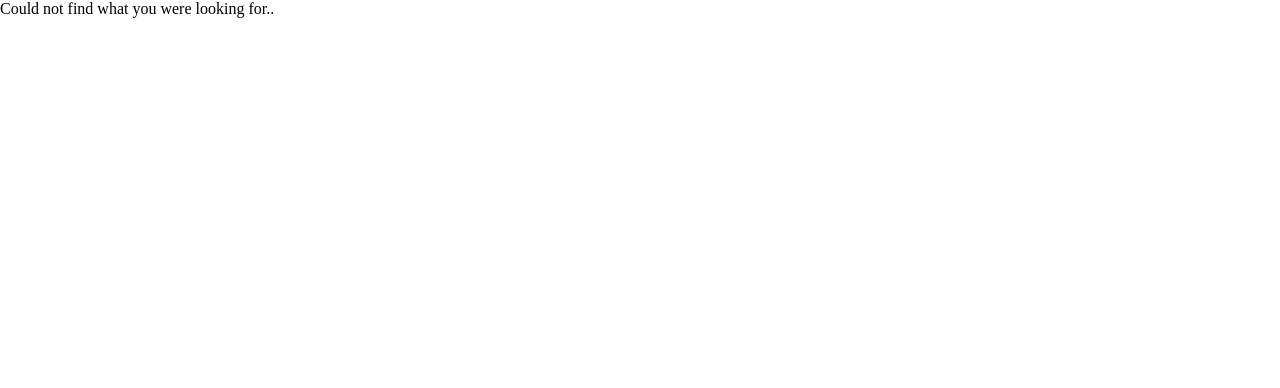
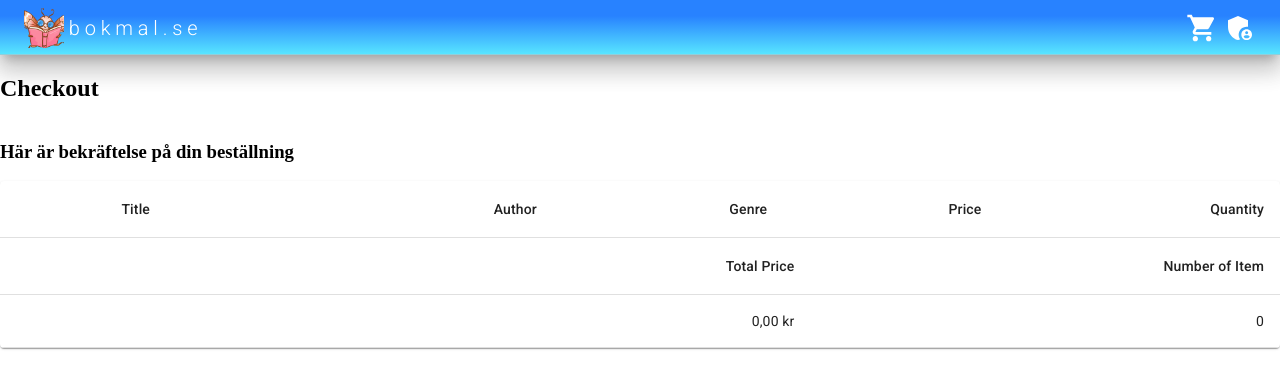
Before and after one commit to Banjo1337/Webshop, a React (Vite) app: page /orderconfirmation in a window 1280 px wide. Shown: the top 388 px of the page. Built offline with nearby package versions, Linux system fonts and the light colour scheme.

Commit message:
add table in checkout and order confirmation

```diff
--- a/src/App.tsx
+++ b/src/App.tsx
@@ -5,6 +5,7 @@ import BookDetails from "./pages/BookDetails";
 import Books from "./pages/Books";
 import Checkout from "./pages/Checkout";
 import ShoppingCart from "./pages/ShoppingCart";
+import OrderConfirmation from "./pages/OrderConfirmation";
 
 function App() {
   return (
@@ -15,6 +16,7 @@ function App() {
         <Route path="shoppingcart" element={<ShoppingCart />} />
         <Route path="admincms" element={<AdminCMS />} />
         <Route path="checkout" element={<Checkout />} />
+        <Route path="orderconfirmation" element={<OrderConfirmation />} />
       </Route>
       <Route
         path="*"
--- a/src/pages/Checkout.tsx
+++ b/src/pages/Checkout.tsx
@@ -1,10 +1,100 @@
 import UserForm from "../components/UserForm";
+import { useCart } from "../contexts/CartContext";
+import Table from "@mui/material/Table";
+import TableBody from "@mui/material/TableBody";
+import TableCell from "@mui/material/TableCell";
+import TableContainer from "@mui/material/TableContainer";
+import TableHead from "@mui/material/TableHead";
+import TableRow from "@mui/material/TableRow";
+import { Box, Button } from "@mui/material";
+import Paper from "@mui/material/Paper";
 
 function Checkout() {
+  const { cart } = useCart();
+  const totalPrice = cart.reduce(
+    (totalPrice, product) => (totalPrice = totalPrice + product.price*product.number),
+    0
+  );
+  const totalNumberOfItem = cart.reduce(
+    (totalNumberOfItem, product) =>
+      (totalNumberOfItem = totalNumberOfItem + product.number),
+    0
+  );
+  var formatter = new Intl.NumberFormat("sv-SE", {
+    style: "currency",
+    currency: "SEK",
+  });
   return (
-    <main>
+    <main style={{ display: "flex", flexDirection: "column" }}>
       <h2>Checkout</h2>
-      <h3>Cart shown here</h3>
+      <h3>Här är din beställning</h3>
+      <TableContainer component={Paper}>
+        <Table sx={{ minWidth: 650 }} aria-label="simple table">
+          <TableHead>
+            <TableRow>
+              <TableCell align="right"></TableCell>
+              <TableCell>Title</TableCell>
+              <TableCell align="right">Author</TableCell>
+              <TableCell align="right">Genre</TableCell>
+              <TableCell align="right">Price</TableCell>
+              <TableCell align="right">Quantity</TableCell>
+            </TableRow>
+          </TableHead>
+          <TableBody>
+            {cart.map((product) => (
+              <TableRow
+                key={product.id}
+                sx={{ "&:last-child td, &:last-child th": { border: 0 } }}
+              >
+                <TableCell align="right">
+                  <Box
+                    component="img"
+                    sx={{
+                      width: "40px",
+                    }}
+                    src={product.image}
+                  />
+                </TableCell>
+                <TableCell component="th" scope="row">
+                  {product.title}
+                </TableCell>
+                <TableCell align="right">{product.author}</TableCell>
+                <TableCell align="right">{product.category}</TableCell>
+                <TableCell align="right">
+                  {formatter.format(product.price)}
+                </TableCell>
+                <TableCell align="right">{product.number}</TableCell>
+              </TableRow>
+            ))}
+          </TableBody>
+        </Table>
+        <Table sx={{ minWidth: 650 }} aria-label="simple table">
+          <TableHead>
+            <TableRow>
+              <TableCell></TableCell>
+              <TableCell></TableCell>
+              <TableCell></TableCell>
+              <TableCell></TableCell>
+              <TableCell align="right">Total Price</TableCell>
+              <TableCell align="right">Number of Item</TableCell>
+            </TableRow>
+          </TableHead>
+          <TableBody>
+            <TableRow>
+              <TableCell></TableCell>
+              <TableCell></TableCell>
+              <TableCell></TableCell>
+              <TableCell></TableCell>
+              <TableCell align="right">
+                {formatter.format(totalPrice)}
+              </TableCell>
+              <TableCell align="right">
+                {totalNumberOfItem}
+              </TableCell>
+            </TableRow>
+          </TableBody>
+        </Table>
+      </TableContainer>
       <UserForm />
     </main>
   );
--- a/src/pages/OrderConfirmation.tsx
+++ b/src/pages/OrderConfirmation.tsx
@@ -1,12 +1,98 @@
 import { useCart } from "../contexts/CartContext";
+import Table from "@mui/material/Table";
+import TableBody from "@mui/material/TableBody";
+import TableCell from "@mui/material/TableCell";
+import TableContainer from "@mui/material/TableContainer";
+import TableHead from "@mui/material/TableHead";
+import TableRow from "@mui/material/TableRow";
+import { Box, Button } from "@mui/material";
+import Paper from "@mui/material/Paper";
 
 function OrderConfirmation() {
   const { cart } = useCart();
-
+  const totalPrice = cart.reduce(
+    (totalPrice, product) =>
+      (totalPrice = totalPrice + product.price * product.number),
+    0
+  );
+  const totalNumberOfItem = cart.reduce(
+    (totalNumberOfItem, product) =>
+      (totalNumberOfItem = totalNumberOfItem + product.number),
+    0
+  );
+  var formatter = new Intl.NumberFormat("sv-SE", {
+    style: "currency",
+    currency: "SEK",
+  });
   return (
-    <main>
-      <h2>OrderConfirmation</h2>
-      <h3>Show order details and user data here</h3>
+    <main style={{ display: "flex", flexDirection: "column" }}>
+      <h2>Checkout</h2>
+      <h3>Här är bekräftelse på din beställning</h3>
+      <TableContainer component={Paper}>
+        <Table sx={{ minWidth: 650 }} aria-label="simple table">
+          <TableHead>
+            <TableRow>
+              <TableCell align="right"></TableCell>
+              <TableCell>Title</TableCell>
+              <TableCell align="right">Author</TableCell>
+              <TableCell align="right">Genre</TableCell>
+              <TableCell align="right">Price</TableCell>
+              <TableCell align="right">Quantity</TableCell>
+            </TableRow>
+          </TableHead>
+          <TableBody>
+            {cart.map((product) => (
+              <TableRow
+                key={product.id}
+                sx={{ "&:last-child td, &:last-child th": { border: 0 } }}
+              >
+                <TableCell align="right">
+                  <Box
+                    component="img"
+                    sx={{
+                      width: "40px",
+                    }}
+                    src={product.image}
+                  />
+                </TableCell>
+                <TableCell component="th" scope="row">
+                  {product.title}
+                </TableCell>
+                <TableCell align="right">{product.author}</TableCell>
+                <TableCell align="right">{product.category}</TableCell>
+                <TableCell align="right">
+                  {formatter.format(product.price)}
+                </TableCell>
+                <TableCell align="right">{product.number}</TableCell>
+              </TableRow>
+            ))}
+          </TableBody>
+        </Table>
+        <Table sx={{ minWidth: 650 }} aria-label="simple table">
+          <TableHead>
+            <TableRow>
+              <TableCell></TableCell>
+              <TableCell></TableCell>
+              <TableCell></TableCell>
+              <TableCell></TableCell>
+              <TableCell align="right">Total Price</TableCell>
+              <TableCell align="right">Number of Item</TableCell>
+            </TableRow>
+          </TableHead>
+          <TableBody>
+            <TableRow>
+              <TableCell></TableCell>
+              <TableCell></TableCell>
+              <TableCell></TableCell>
+              <TableCell></TableCell>
+              <TableCell align="right">
+                {formatter.format(totalPrice)}
+              </TableCell>
+              <TableCell align="right">{totalNumberOfItem}</TableCell>
+            </TableRow>
+          </TableBody>
+        </Table>
+      </TableContainer>
     </main>
   );
 }
```
